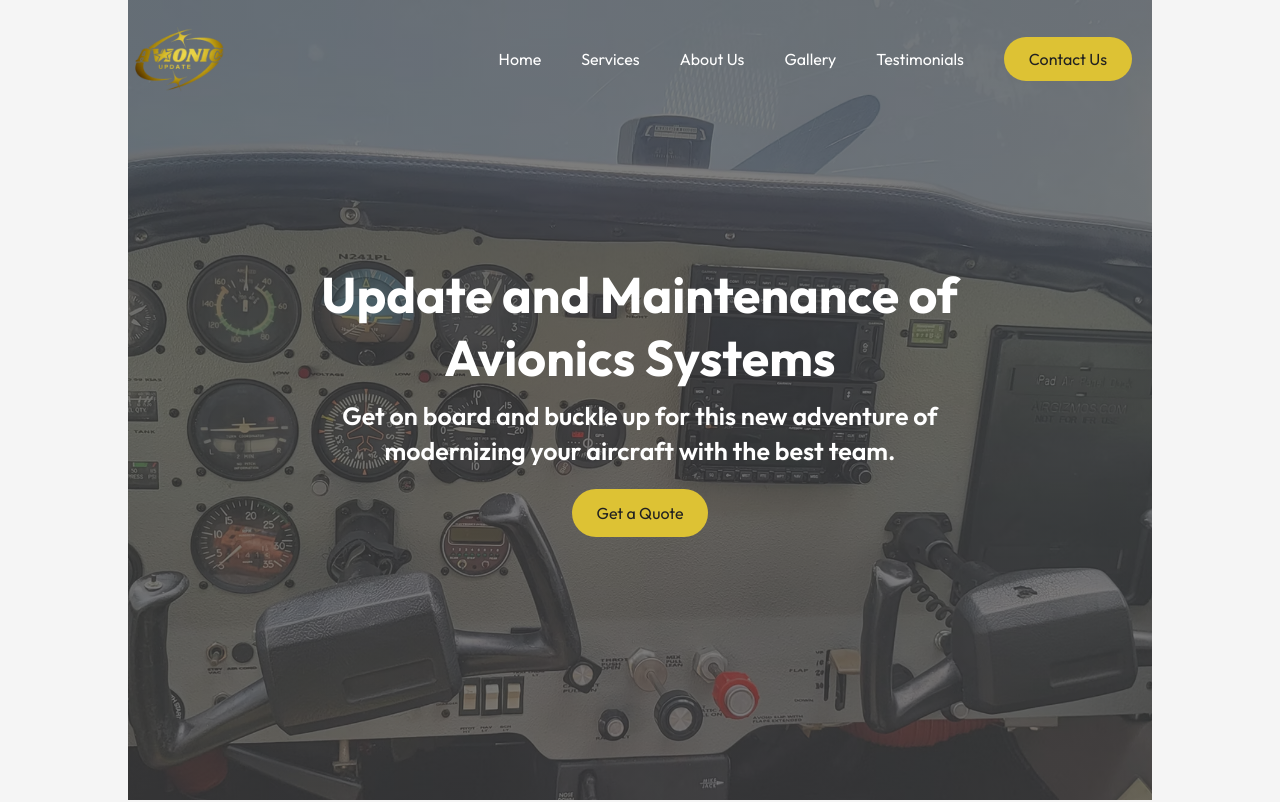
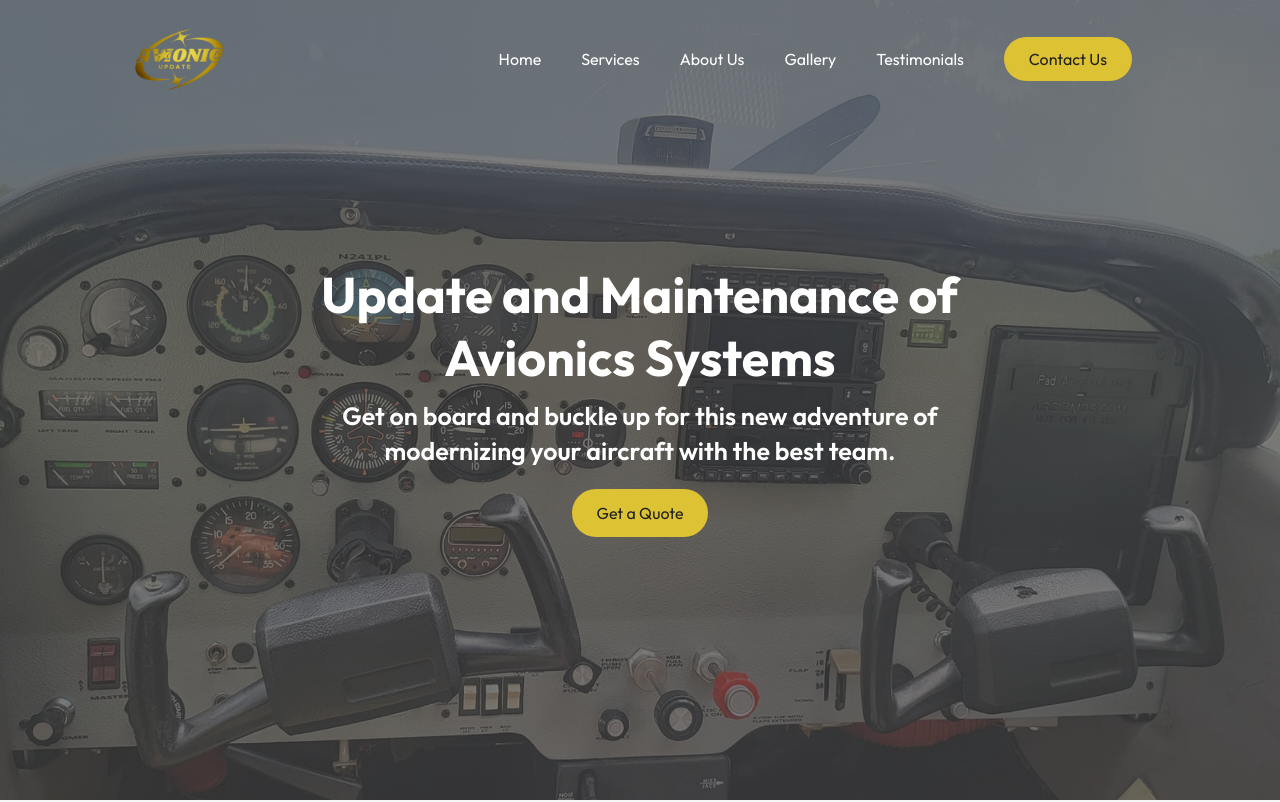
Before and after one commit to Koala-Tech-Digital-Solutions/JazzAvionics, a React (Vite) app: page / in a window 1280 px wide. Shown: the top 802 px of the page. Built offline with nearby package versions, Linux system fonts and the light colour scheme.

Commit message:
Update Hero.css

```diff
--- a/src/Components/Hero/Hero.css
+++ b/src/Components/Hero/Hero.css
@@ -1,5 +1,7 @@
 .hero {
-  width: 100%;
+  position: relative;
+  width: 100vw; /* full viewport width */
+  margin-left: calc(-50vw + 50%); /* offset any centered container */
   min-height: 100vh;
   background: linear-gradient(rgba(69, 69, 70, 0.7), rgba(69, 69, 70, 0.7)),
     url("../../assets/hero.png");
@@ -9,7 +11,7 @@
   display: flex;
   align-items: center;
   justify-content: center;
-  padding: 0 20px; /* keeps spacing nice on mobile */
+  padding: 0 20px;
 }
 
 .hero-text {
```
